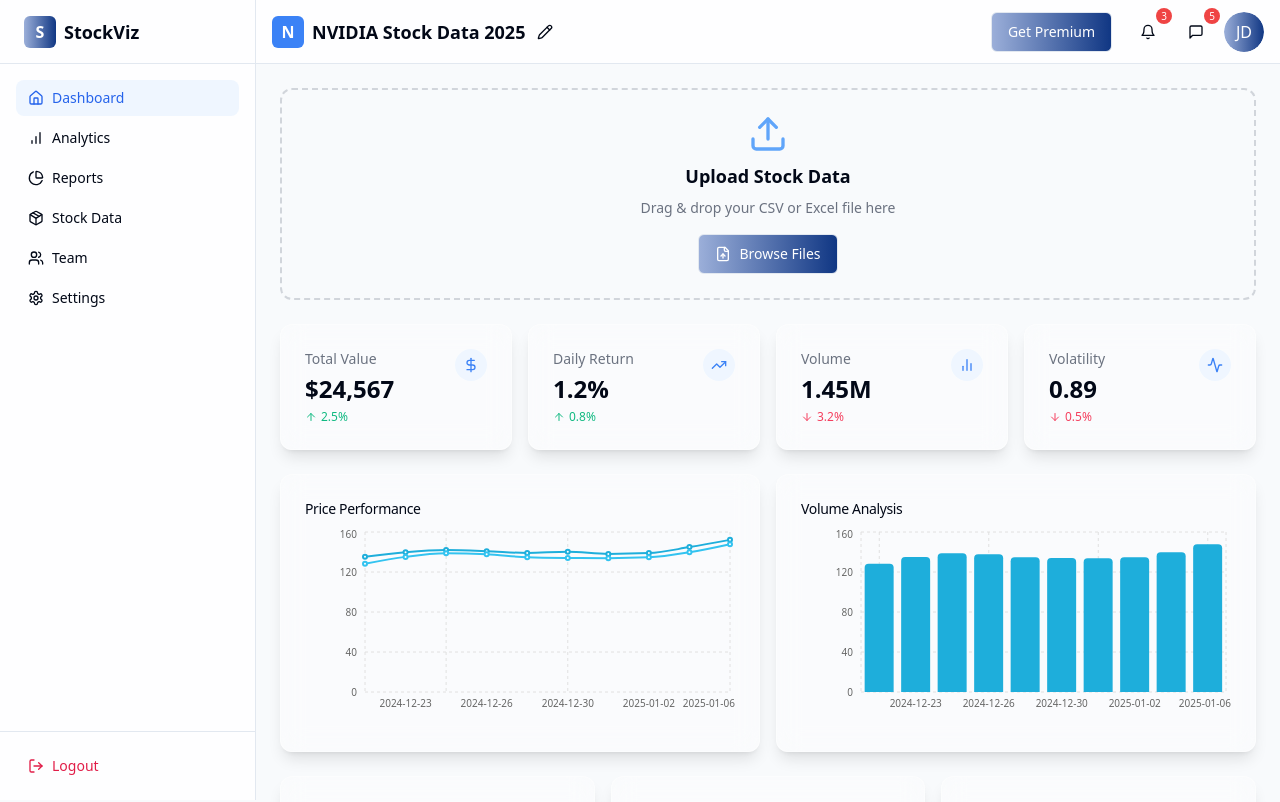
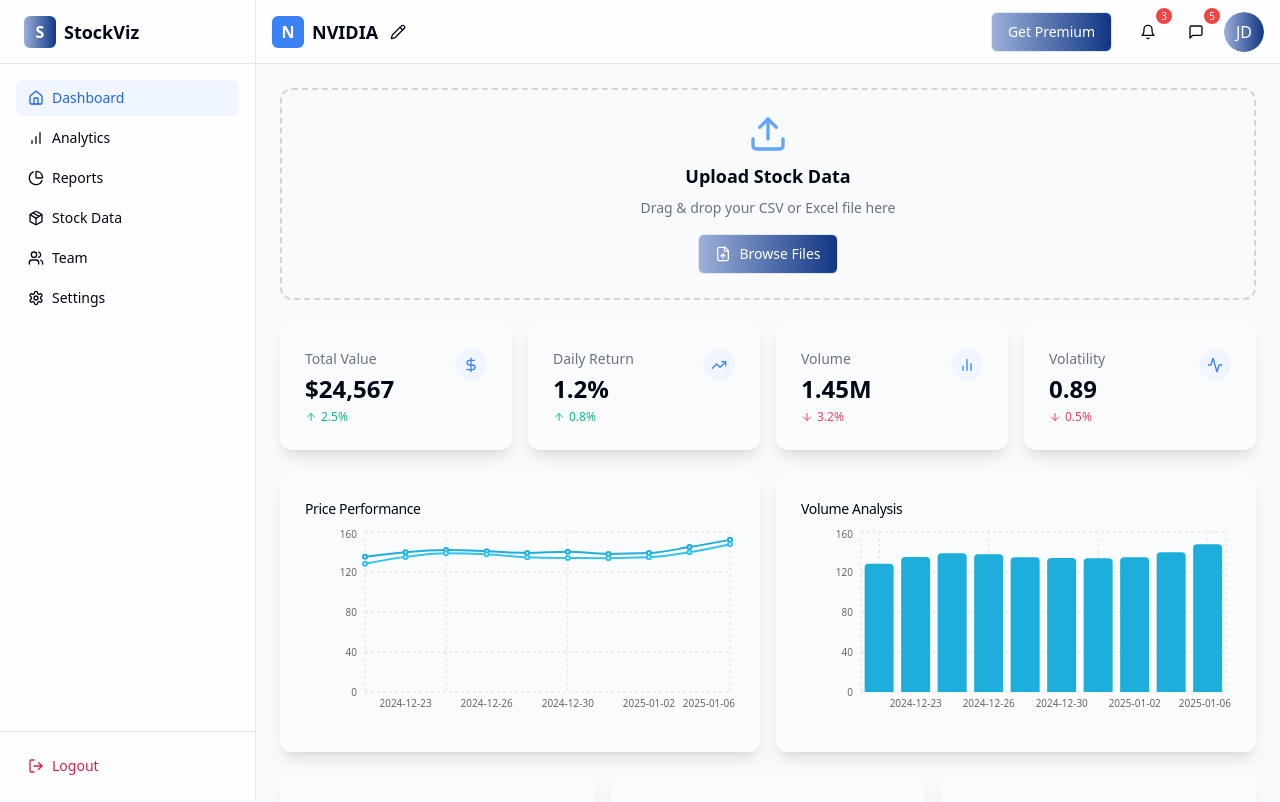
Before and after one commit to walkowicz19/stockviz_dashboard, a React (Vite) app: page / in a window 1280 px wide. Shown: the top 802 px of the page. Built offline with nearby package versions, Linux system fonts and the light colour scheme.

Commit message:
Remove initial content
Remove the initial content of the website.

```diff
--- a/src/components/DashboardHeader.tsx
+++ b/src/components/DashboardHeader.tsx
@@ -1,3 +1,4 @@
+
 import React, { useState } from 'react';
 import { Button } from '@/components/ui/button';
 import { Bell, Menu, MessageSquare, Pencil } from 'lucide-react';
@@ -12,7 +13,7 @@ const DashboardHeader = ({
   onToggleSidebar
 }: DashboardHeaderProps) => {
   const [isEditing, setIsEditing] = useState(false);
-  const [name, setName] = useState("NVIDIA");
+  const [name, setName] = useState("");
 
   const handleNameChange = (e: React.FocusEvent<HTMLInputElement> | React.KeyboardEvent<HTMLInputElement>) => {
     const newName = (e.target as HTMLInputElement).value;
@@ -29,7 +30,7 @@ const DashboardHeader = ({
         <div className="flex items-center gap-2">
           <div className="rounded-md bg-blue-500 p-1">
             <div className="h-6 w-6 text-white font-semibold flex items-center justify-center">
-              {name.charAt(0).toUpperCase()}
+              {name ? name.charAt(0).toUpperCase() : 'N'}
             </div>
           </div>
           <div className="flex items-center gap-1">
@@ -47,7 +48,7 @@ const DashboardHeader = ({
               />
             ) : (
               <h1 className="text-lg font-semibold flex items-center gap-2">
-                {name} Stock Data 2025
+                {name || "NVIDIA"}
                 <Button
                   variant="ghost"
                   size="icon"
```
